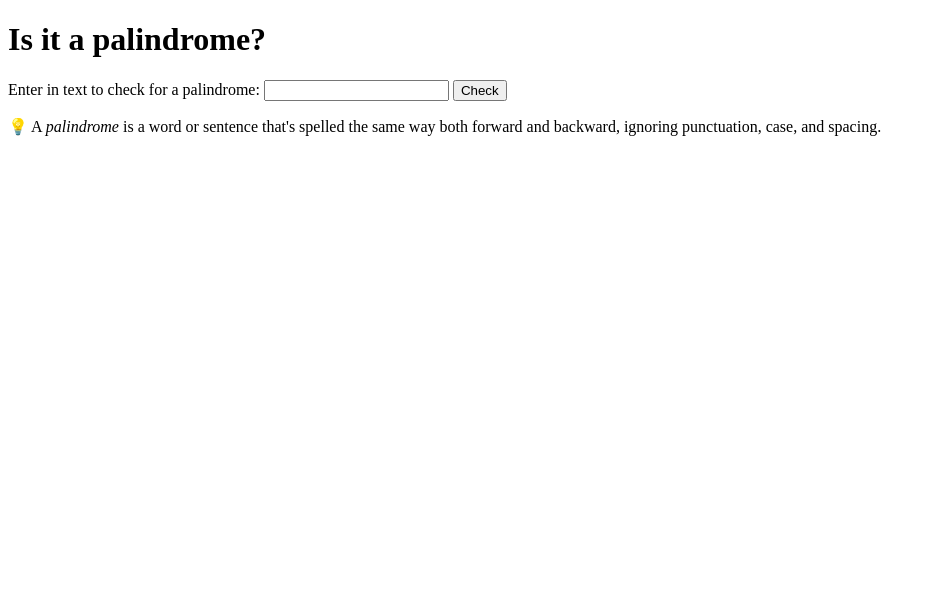
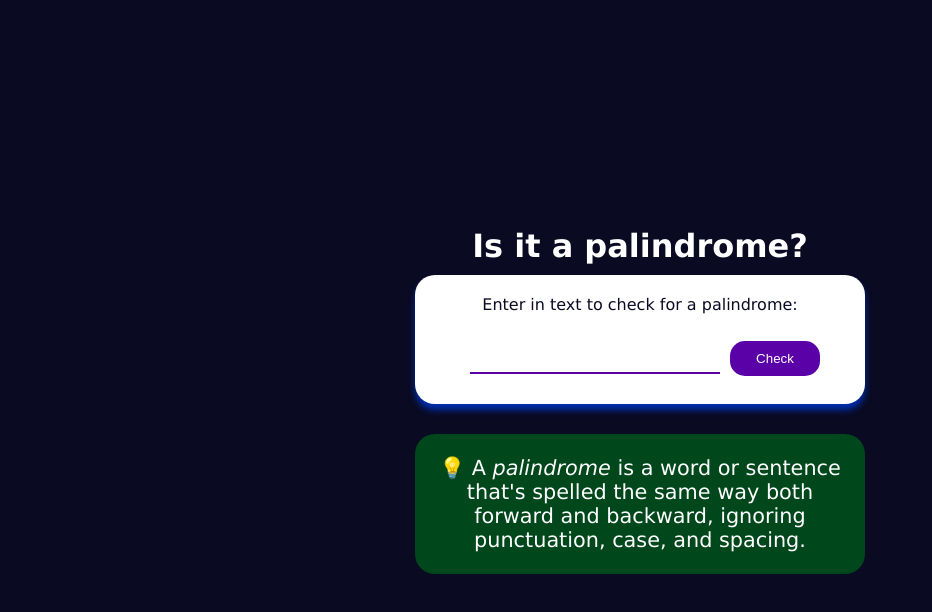
Before and after one commit to Blasidelgado/palindrome-checker, a plain HTML site: page index.html in a window 1280 px wide. Shown: the whole page, without its empty margins (0-932 px from the left). Drawn offline with Linux system fonts and the light colour scheme.

Commit message:
Improved page style

```diff
--- a/index.html
+++ b/index.html
@@ -8,8 +8,8 @@
   </head>
   <body>
     <main id="container">
-      <h1>Is it a palindrome?</h1>
-      <div>
+      <h1 id="title">Is it a palindrome?</h1>
+      <div id="palindrome-div">
         <label for="text-input">Enter in text to check for a palindrome:</label>
         <input id="text-input" type="text" />
         <button id="check-btn" type="button">Check</button>
--- a/styles.css
+++ b/styles.css
@@ -0,0 +1,110 @@
+* {
+    margin: 0;
+    padding: 0;
+    box-sizing: border-box;
+  }
+
+  body {
+    font-family: Verdana, Tahoma, sans-serif;
+    background-color: #0a0a23;
+    color: #ffffff;
+  }
+
+  #container {
+    width: 100%;
+    min-height: 100vh;
+    position: relative;
+    display: flex;
+    align-items: center;
+    justify-content: center;
+    flex-direction: column;
+  }
+
+  .title {
+    text-align: center;
+    padding: 10px 0;
+    font-size: 2.5rem;
+    margin-bottom: 20px;
+  }
+
+  #palindrome-div {
+    width: min(100vw, 450px);
+    min-height: 100px;
+    border-radius: 20px;
+    display: flex;
+    align-items: center;
+    justify-content: center;
+    flex-wrap: wrap;
+    padding: 20px;
+    margin: 10px 0;
+    background-color: white;
+    box-shadow: 0 6px 6px #002ead;
+  }
+
+  label {
+    color: #0a0a23;
+    margin-bottom: 20px;
+  }
+
+  #check-btn {
+    width: 90px;
+    border: none;
+    padding: 10px;
+    border-radius: 15px;
+    background-color: #5a01a7;
+    color: #fff;
+    cursor: pointer;
+  }
+
+  #text-input {
+    height: 30px;
+    width: 250px;
+    text-align: center;
+    font-size: 1.2rem;
+    margin: 10px;
+    border: none;
+    border-bottom: 2px solid #5a01a7;
+  }
+
+  #text-input:focus {
+    border-bottom: 3px solid #5a01a7;
+  }
+
+  #text-input::placeholder {
+    text-align: center;
+  }
+
+  #result p {
+    font-size: 1.4rem;
+    margin-top: 10px;
+    text-align: center;
+  }
+
+  #result {
+    overflow-y: auto;
+    word-wrap: break-word;
+    min-height: 50px;
+    color: black;
+  }
+
+  .hidden {
+    display: none;
+  }
+
+  #palindrome-definition {
+    width: min(100vw, 450px);
+    font-size: 1.3rem;
+    min-height: 140px;
+    background-color: #00471b;
+    margin-top: 20px;
+    padding: 20px;
+    border-radius: 20px;
+    display: flex;
+    align-items: center;
+    justify-content: center;
+  }
+
+  #palindrome-definition p {
+    vertical-align: middle;
+    text-align: center;
+  }
```
